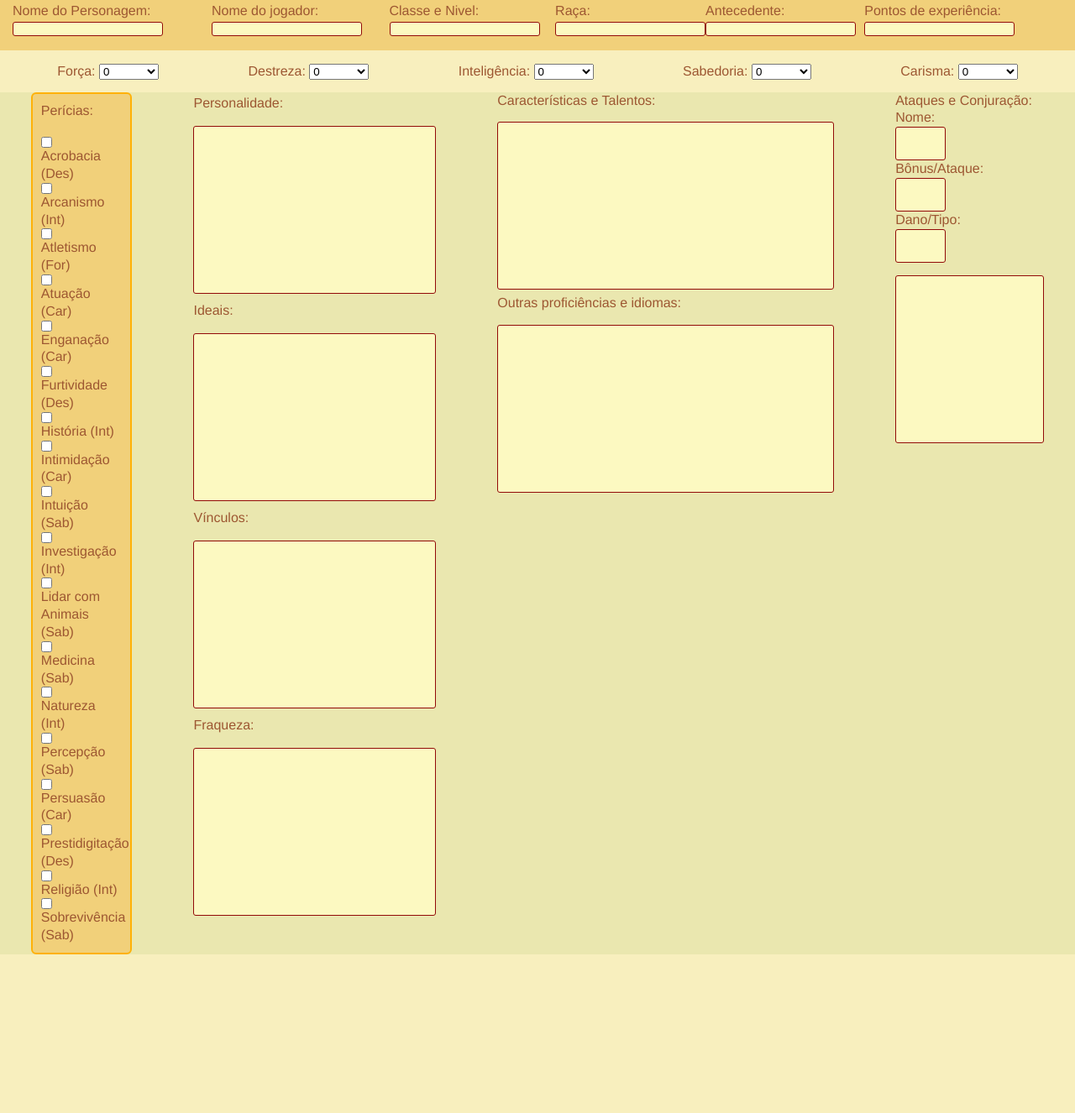
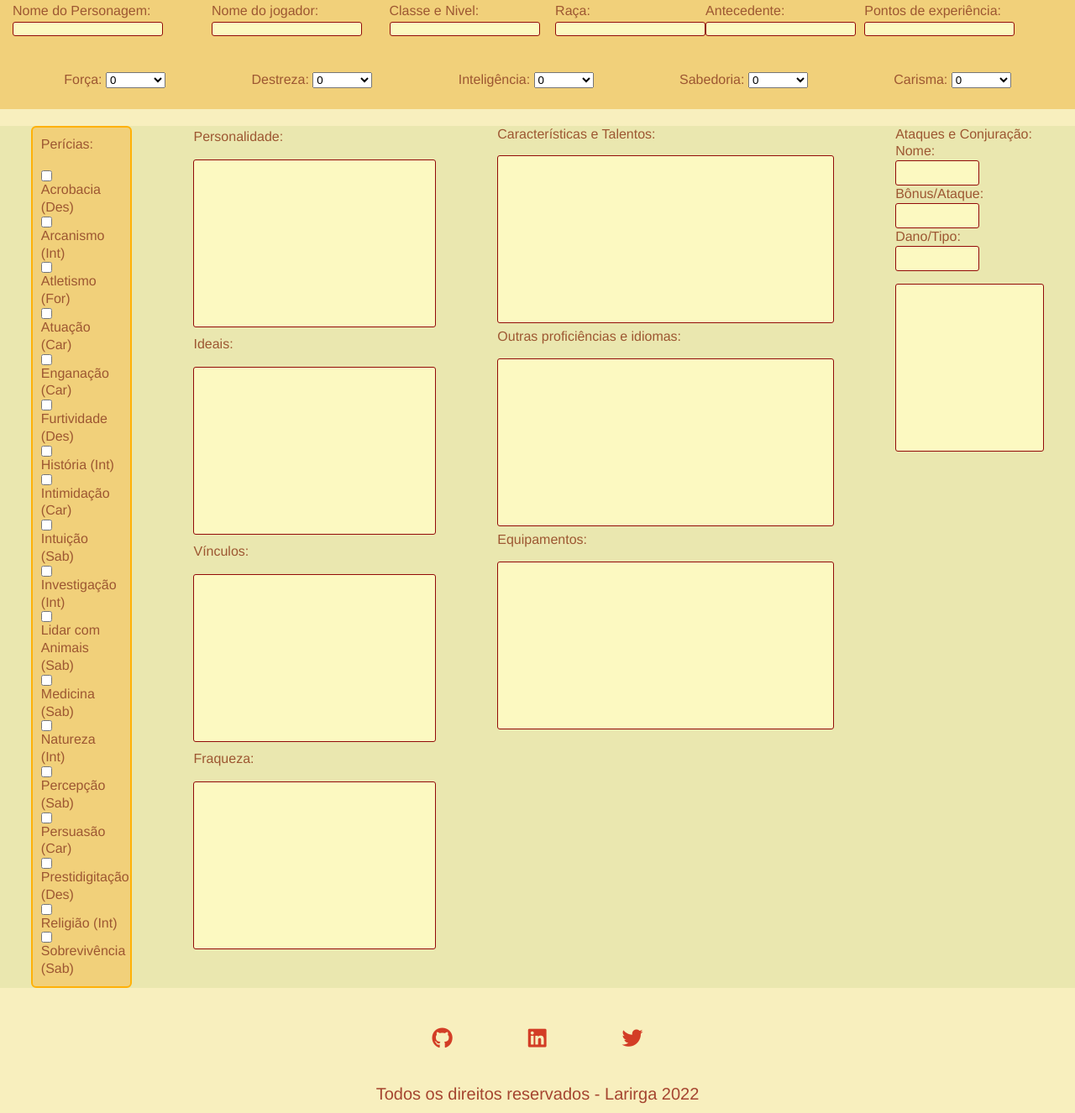
Before and after one commit to larirga/ficha-D-D, a plain HTML site: page index.html in a window 1280 px wide. Shown: the part 202-1528 px from the top of the page at 84% size. Before the commit the page ends 1339 px from the top, so only its background shows below. Drawn offline with Linux system fonts and the light colour scheme.

Commit message:
Adiciona footer e espaçamento da main

```diff
--- a/index.html
+++ b/index.html
@@ -6,6 +6,7 @@
     <meta http-equiv="X-UA-Compatible" content="IE=edge">
     <meta name="viewport" content="width=device-width, initial-scale=1.0">
     <title>Formulário-Ficha</title>
+    <script src="https://kit.fontawesome.com/3ca182f698.js" crossorigin="anonymous"></script>
 </head>
 <body>
     <header class="style-header">
@@ -169,6 +170,10 @@
                         <label for="proficiency">Outras proficiências e idiomas:</label>
                         <textarea name="proficiency" id="proficiency"> </textarea>
                 </div>
+                <div class="line-content4">
+                    <label for="proficiency">Equipamentos:</label>
+                    <textarea name="proficiency" id="proficiency"> </textarea>
+                </div>
         </section>
         <section class="spell-attacks">
             <label for="features">Ataques e Conjuração:</label>
@@ -190,6 +195,14 @@
         </section>
     </form>
     </main>
+    <footer>
+        <ul>
+        <li><a href="https://github.com/larirga" target="_blank" rel="noopener noreferrer"><i class="fa-brands fa-github"></i></a></li>
+        <li><a href="https://www.linkedin.com/in/larissa-rodrigues-122775206/" target="_blank" rel="noopener noreferrer"><i class="fa-brands fa-linkedin"></i></a></li>
+        <li><a href="https://twitter.com/diglettinha" target="_blank" rel="noopener noreferrer"><i class="fa-brands fa-twitter"></i></a></li>
+        </ul>
+        <p>Todos os direitos reservados - Larirga 2022</p>
+    </footer>
 
 </body>
 </html>
--- a/style.css
+++ b/style.css
@@ -65,8 +65,9 @@ main {
     border: 2px;
     display: flex;
     justify-content: space-around;
-    height: 50px;
-    padding: 15px
+    height: 70px;
+    padding: 25px;
+    background-color: #f1d07a;
 }
 
 .line-skills {
@@ -77,6 +78,7 @@ main {
     /* border: red solid 30px; */
     display: flex;
     justify-content: space-around;
+    margin-top: 20px;
     background-color: #eae7af;
 }
 
@@ -130,29 +132,40 @@ input {
 
 .spell-attacks input {
     /* line-height: 20px; */
-    height: 40px;
-    width: 60px;
+    height: 30px;
+    width: 100px;
     display: flex;
 }
-/* .basic-form {
-    border-radius: 3px;
-    width: 80%;
-    padding: 100px;
-    margin: 0 auto 40px auto;
+
+footer {
+    display: flex;
+    flex-direction: column;
+    align-items: center;
+    padding: 10px 0;
+    font-size: 60px;
 }
 
-.form-row {
-    width: 80%;
-    padding: 10px;
-    margin: 0 auto 40px auto;
+footer ul {
+    display: flex;
+    margin-bottom: 25px;
 }
 
-.line-content {
-    margin: 20px;
-    border: 0 none;
+footer ul li {
+    margin-right: 90px;
+    list-style: none;
 }
 
-.form-row2 {
-    padding: 20px;
-    margin: 20px 150px;
-} */
+footer ul li:last-child {
+    margin-right: 0;
+}
+
+footer ul li i {
+    color: #d33d26;
+    font-size: 25px;
+}
+
+footer p {
+    color: #a54530;
+    text-align: center;
+    font-size: 20px
+}
```
Also changed, not shown: orange-dragon.png (renamed from c3c8650eb410c311d3d29ea938b31324.png). Lines whose indentation alone changed are shown as unchanged.
